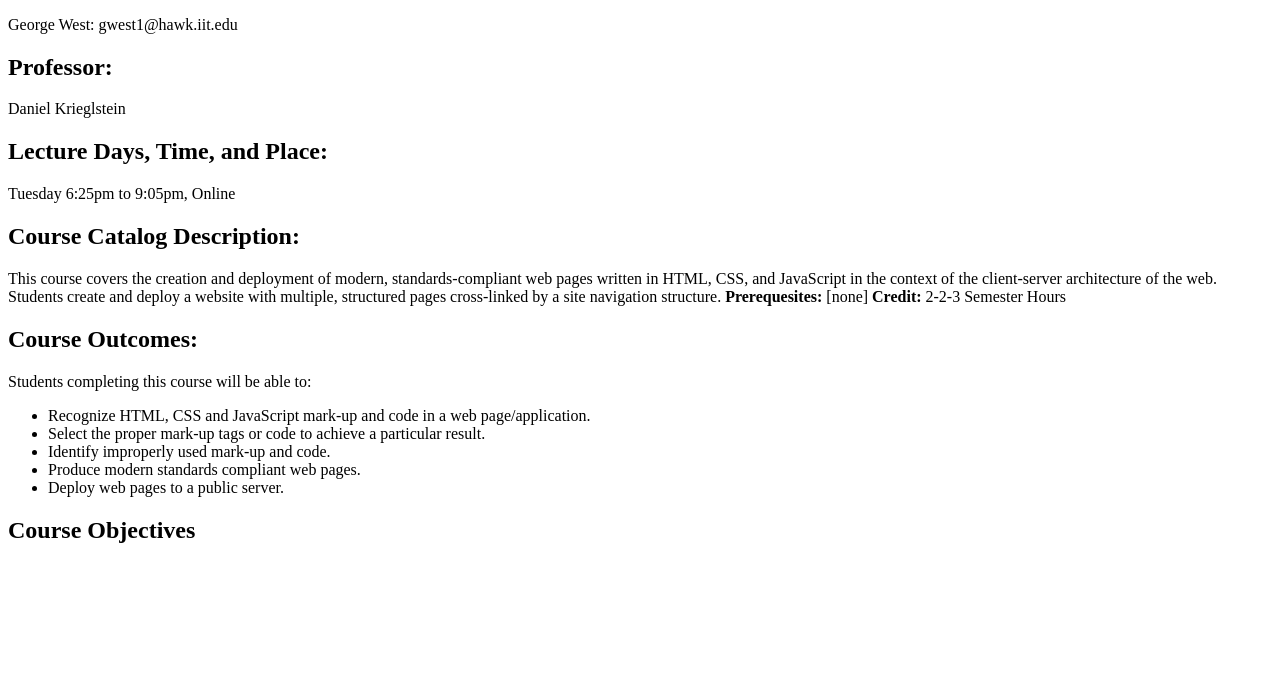
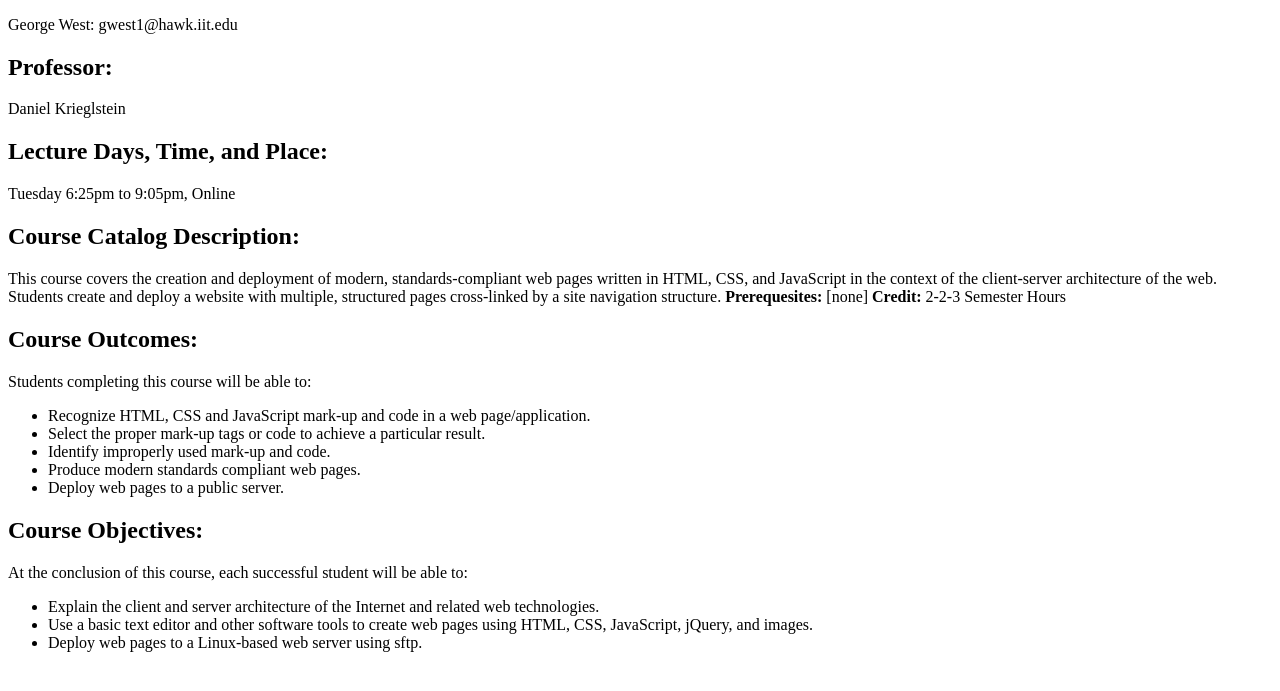
Before and after one commit to georgegregjr/Lab2ITMD361, a plain HTML site: page index.html in a window 1280 px wide. Shown: the part 105-796 px from the top of the page. Drawn offline with Linux system fonts and the light colour scheme.

Commit message:
Final update?

```diff
--- a/index.html
+++ b/index.html
@@ -24,6 +24,12 @@
 			<li>Produce modern standards compliant web pages.</li>
 			<li>Deploy web pages to a public server.</li>
 	  </ul>
-	  <h2>Course Objectives</h2>
+	  <h2>Course Objectives:</h2>
+	  <p>At the conclusion of this course, each successful student will be able to:</p>
+	  <ul>
+			<li>Explain the client and server architecture of the Internet and related web technologies.</li>
+			<li>Use a basic text editor and other software tools to create web pages using HTML, CSS, JavaScript, jQuery, and images.</li>
+			<li>Deploy web pages to a Linux-based web server using sftp.</li>
+	  </ul>
 	</body>
 </html>
```
